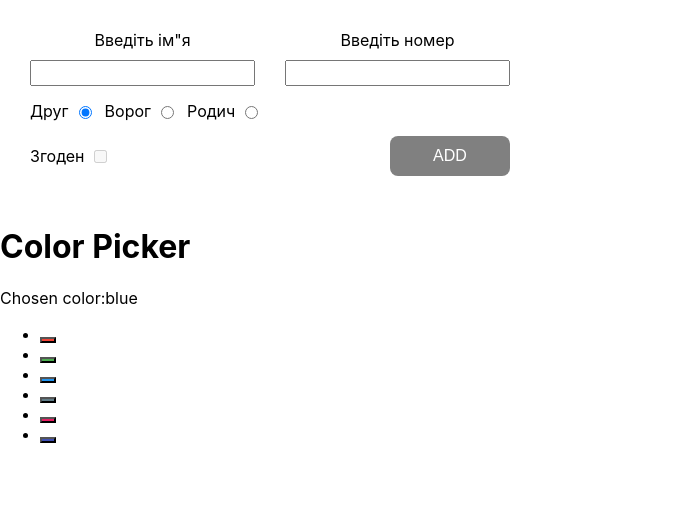
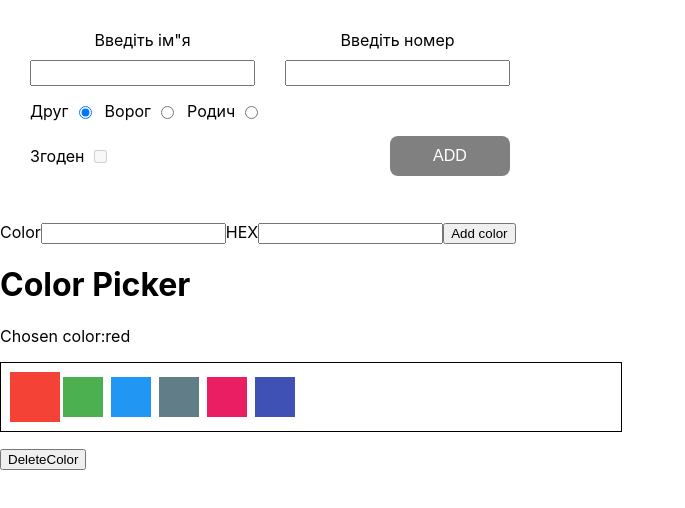
Before and after one commit to SKhrebtan/goit-react-practice, a React (Create React App) app: page / in a window 1280 px wide. Shown: the top 508 px of the page, without its empty margins (0-685 px from the left). Built offline with nearby package versions, Linux system fonts and the light colour scheme.

Commit message:
color picker

```diff
--- a/src/components/App.jsx
+++ b/src/components/App.jsx
@@ -3,13 +3,23 @@ import List from './List/List';
 import Form from './Form/Form';
 import Filter from './Filter/Filter'
 import { nanoid } from 'nanoid';
-import { options } from './ColorPicker/options';
+// import { options } from './ColorPicker/options';
 import ColorPicker from './ColorPicker/ColorPicker';
+import ColorPickerForm from './ColorPickerFrom/ColorPickerForm';
 
 export default class App extends Component {
   state = {
     contacts: [],
-    filter: ''
+    filter: '',
+    options: [
+    { label: 'red', color: '#f44336', id: 1},
+    { label: 'green', color: '#4caf50', id: 2},
+    { label: 'blue', color: '#2196f3', id: 3},
+    { label: 'grey', color: '#607d88', id: 4},
+    { label: 'pink', color: '#e91e63', id: 5},
+    { label: 'indigo', color: '#3f51b5', id: 6},
+    ],
+    id: ''
   }
 STORAGE_KEY = "phonebook-data"
   componentDidMount() {
@@ -79,9 +89,38 @@ STORAGE_KEY = "phonebook-data"
 
     return contacts.filter( contact => contact.name.toLowerCase().includes(normalizedFilter))
 }
+  onColorSubmit = ({ label, color }) => {
+    const { options } = this.state;
+    if (options.find(option => option.label.includes(label)) ) {
+     return alert('Такий колір вже є')
+   }
+    const option = {
+      label,
+      color,
+      id: nanoid()
+    }
+    this.setState( ({options})=> ({
+      options: [...options, option]
+    }))
 
+  }
+
+  handleColorDelete = id => {
+    if (this.state.options.length === 1) {
+      return
+    }
+    this.setState(({ options }) =>       ({
+      options: options.filter(option =>option.id !== id)
+    }))
+    console.log(this.state.options)
+  }
+
+  handleActiveColor = id => {
+    console.log(id)
+    this.setState({id})
+  }
   render() {
-    const { filter } = this.state;
+    const { filter,options,id } = this.state;
     const filteredContacts = this.getFilteredContacts()
  return (
     <div>
@@ -96,7 +135,9 @@ STORAGE_KEY = "phonebook-data"
      {filteredContacts.length >= 2 &&
      <div><button onClick={this.deleteAllContacts} type='button'>Delete all</button>
          <button onClick={this.deleteChecked} type='button'>Delete checked</button></div>}
-     <ColorPicker options={options} />
+     <ColorPickerForm onSubmit={this.onColorSubmit} />
+     <ColorPicker onClick={this.handleActiveColor}  options={options}    />
+     <button type='button' onClick={() => this.handleColorDelete(id)}>DeleteColor</button>
     </div>
       );
   }
--- a/src/components/ColorPicker/ColorPicker.css
+++ b/src/components/ColorPicker/ColorPicker.css
@@ -1,9 +1,13 @@
+.colorDiv {
+  width: 600px;
+}
 .color_picker {
-  width: 300px;
+  min-width: 100%;
   padding: 10px;
   border: 1px solid black;
   list-style: none;
   display: flex;
+  flex-wrap: wrap;
 }
 
 .title {
--- a/src/components/ColorPicker/ColorPicker.jsx
+++ b/src/components/ColorPicker/ColorPicker.jsx
@@ -1,11 +1,10 @@
 import { Component } from 'react';
-// import css from './ColorPicker.css'
+import './ColorPicker.css'
 // // import classNames from 'classnames/bind';
 // // import styles from './ColorPicker.module.css'
 export default class ColorPicker extends Component {
     state = {
-        activeOptionIndex: 2,
-
+        activeOptionIndex: 0,
             }
     makeOptionClass = (index) => {
         const optionClasses = ['option'];
@@ -15,33 +14,37 @@ export default class ColorPicker extends Component {
          return optionClasses.join(' ')
     }
 
-    setActiveIndex = (index) => {
+    setActiveIndex = (index, id) => {
         this.setState({
     activeOptionIndex: index,
         })
+        this.props.onClick(id)
     }
     render() {
         const { options } = this.props;
         const { activeOptionIndex } = this.state;
-        const {label} = this.props.options[activeOptionIndex];
+        const { label } = options[activeOptionIndex];
 
         return (
-            <div>
+            <div className='colorDiv' >
                 <h1>Color Picker</h1>
                 <p>Chosen color:{label}</p>
                 <ul className='color_picker'>
-                {options.map(({ label, color }, index) => {
-                     this.makeOptionClass(index)
-                     return (  <li key={label}>
+                    {options.map(({ label, color, id }, index) => {
+
+                        return (<li key={label}>
                             <button type='button'
+                                id={id}
                                 className={this.makeOptionClass(index)}
                                 style={{ backgroundColor: color }}
-                         onClick={()=>this.setActiveIndex(index)}></button>
+                                onClick={() => this.setActiveIndex(index, id)}
+                            ></button>
+
                         </li>)
                     }
                     )}
                        </ul>
-                </div>
+                </div >
 
 )
     }
--- /dev/null
+++ b/src/components/ColorPickerFrom/ColorPickerForm.jsx
@@ -0,0 +1,44 @@
+import { Component } from "react";
+
+export default class ColorPickerForm extends Component {
+    state = {
+        label: '',
+        color: ''
+    }
+    handleInput = e => {
+        const { name , value } = e.currentTarget;
+        this.setState({
+            [name]: value
+        })
+    }
+    onFormSubmit = e => {
+        e.preventDefault()
+this.props.onSubmit(this.state)
+        this.setState({label: '',
+        color: ''})
+    }
+    render() {
+        const {label,color} = this.state
+        return (
+            <form onSubmit={this.onFormSubmit}>
+                <label>
+                    Color
+                    <input
+                    type="text"
+                    name="label"
+                    value={label}
+                    onChange={this.handleInput}></input>
+                </label>
+                <label>
+                    HEX
+                    <input
+                    type="text"
+                    name="color"
+                    value={color}
+                    onChange={this.handleInput}></input>
+                 </label>
+                <button type="submit">Add color</button>
+            </form>
+        )
+    }
+}
--- a/src/components/List/List.module.css
+++ b/src/components/List/List.module.css
@@ -4,4 +4,5 @@
 
 .text_active {
   color: red;
+  text-decoration: line-through;
 }
```
Lines whose indentation alone changed are shown as unchanged.
